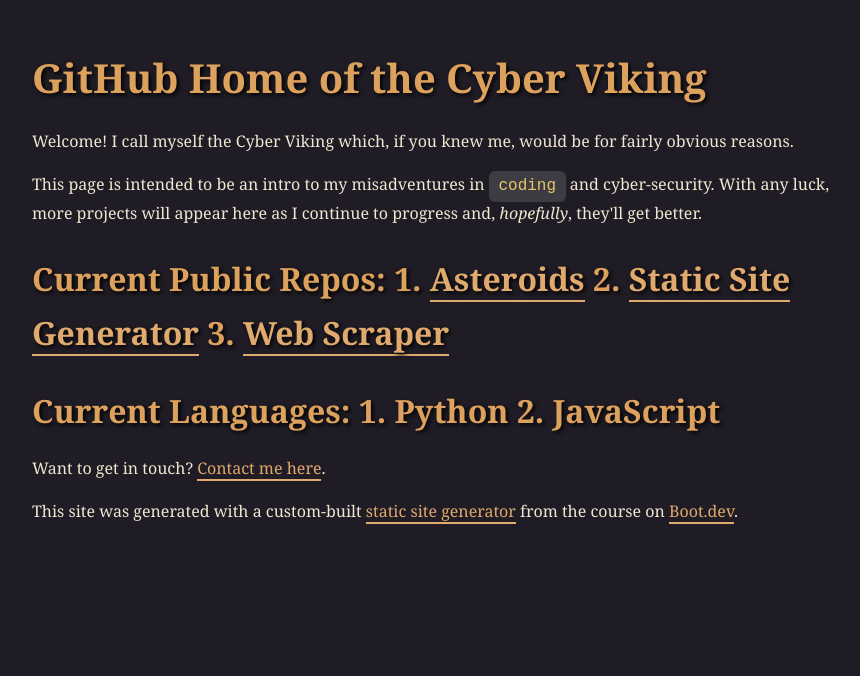
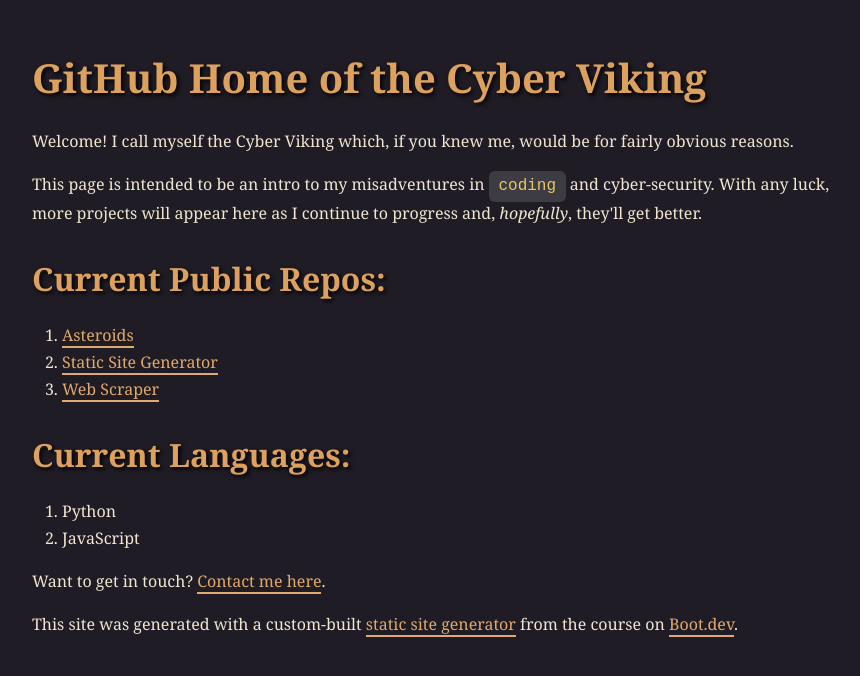
Before and after one commit to VikingRambler/static-site-generator, a plain HTML site: page docs/index.html in a window 1280 px wide. Shown: the whole page, without its empty margins (208-1068 px from the left). Drawn offline with Linux system fonts and the light colour scheme.

Commit message:
Layout fix

```diff
--- a/docs/index.html
+++ b/docs/index.html
@@ -8,11 +8,6 @@
   </head>
 
   <body>
-    <article><div><h1>GitHub Home of the Cyber Viking</h1><p>Welcome! I call myself the Cyber Viking which, if you knew me, would be for fairly obvious reasons.</p><p>This page is intended to be an intro to my misadventures in <code>coding</code> and cyber-security. With any luck, more projects will appear here as I continue to progress and, <i>hopefully</i>, they'll get better.</p><h2>Current Public Repos:
-1. <a href="https://github.com/VikingRambler/Asteroids">Asteroids</a>
-2. <a href="https://github.com/VikingRambler/static-site-generator">Static Site Generator</a>
-3. <a href="https://github.com/VikingRambler/web-scraper">Web Scraper</a></h2><h2>Current Languages:
-1. Python
-2. JavaScript</h2><p>Want to get in touch? <a href="/static-site-generator/contact">Contact me here</a>.</p><p>This site was generated with a custom-built <a href="https://www.boot.dev/courses/build-static-site-generator-python">static site generator</a> from the course on <a href="https://www.boot.dev">Boot.dev</a>.</p></div></article>
+    <article><div><h1>GitHub Home of the Cyber Viking</h1><p>Welcome! I call myself the Cyber Viking which, if you knew me, would be for fairly obvious reasons.</p><p>This page is intended to be an intro to my misadventures in <code>coding</code> and cyber-security. With any luck, more projects will appear here as I continue to progress and, <i>hopefully</i>, they'll get better.</p><h2>Current Public Repos:</h2><ol><li><a href="https://github.com/VikingRambler/Asteroids">Asteroids</a></li><li><a href="https://github.com/VikingRambler/static-site-generator">Static Site Generator</a></li><li><a href="https://github.com/VikingRambler/web-scraper">Web Scraper</a></li></ol><h2>Current Languages:</h2><ol><li>Python</li><li>JavaScript</li></ol><p>Want to get in touch? <a href="/static-site-generator/contact">Contact me here</a>.</p><p>This site was generated with a custom-built <a href="https://www.boot.dev/courses/build-static-site-generator-python">static site generator</a> from the course on <a href="https://www.boot.dev">Boot.dev</a>.</p></div></article>
   </body>
 </html>
```
Also changed, not shown: 1 other file.
